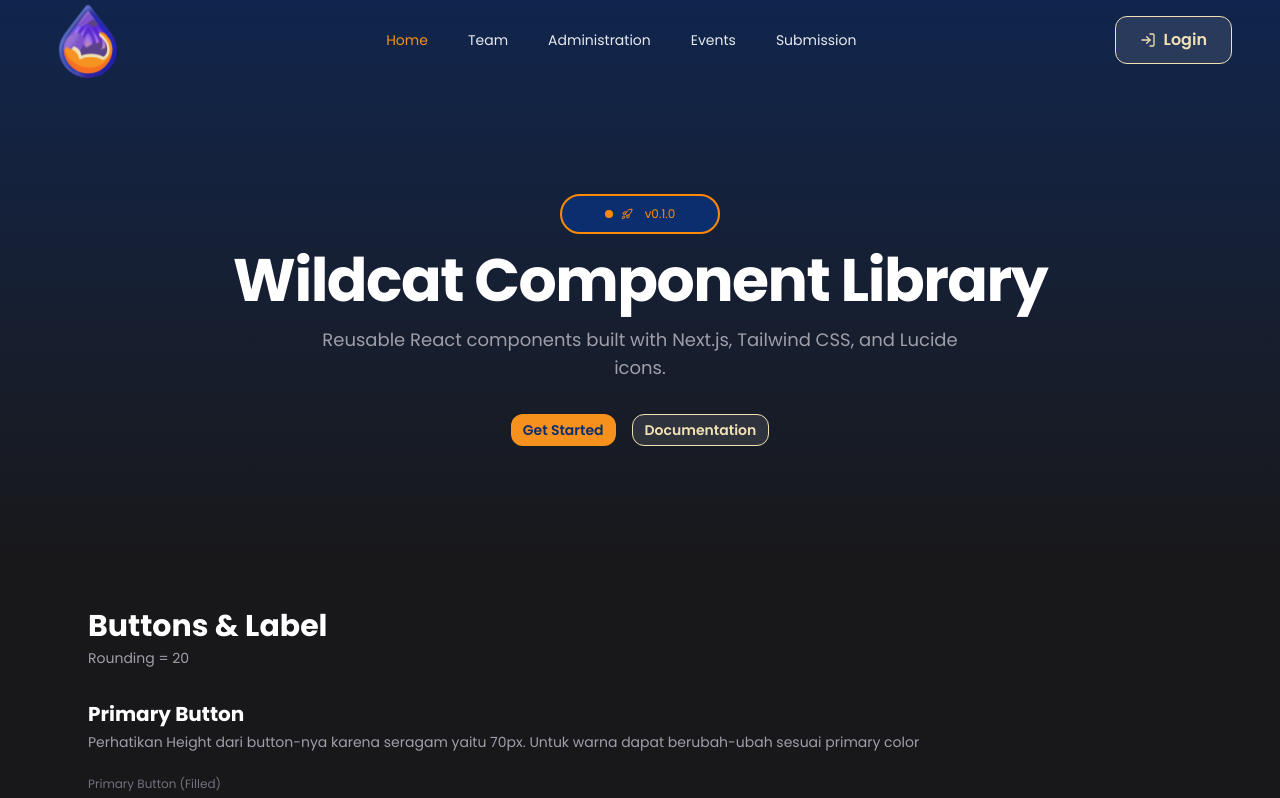
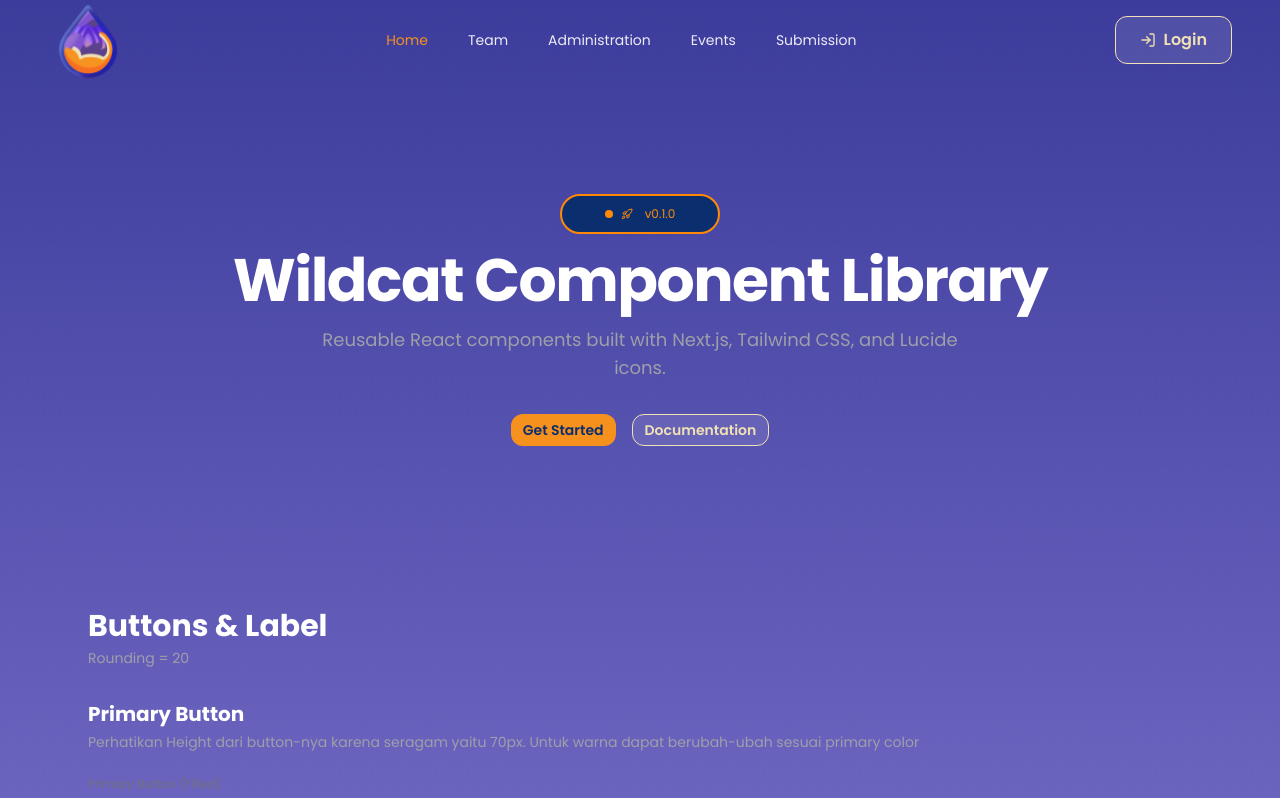
Before and after one commit to AndhikaAddiputra/wildcat-fe, a Next.js app: page / in a window 1280 px wide. Shown: the top 798 px of the page. Built offline with nearby package versions, Linux system fonts and the light colour scheme.

Commit message:
style: adjust backgrounds

```diff
--- a/src/app/events/page.tsx
+++ b/src/app/events/page.tsx
@@ -29,7 +29,7 @@ export default function Event() {
   ];
 
   return (
-    <div className="min-h-screen bg-zinc-900 text-white">
+    <div className="min-h-screen bg-[url(/background-hero-still.svg)] bg-cover text-white">
       <style>{`@import url('https://fonts.googleapis.com/css2?family=Poppins:wght@400;600;700&display=swap');`}</style>
       <style>{`@import url('https://fonts.googleapis.com/css2?family=Manrope:wght@400;700;800&family=Poppins:wght@400;600;700&display=swap');`}</style>
       {/* Navbar - transparent to solid */}
@@ -49,7 +49,7 @@ export default function Event() {
 
       {/* Hero Section */}
       <section
-        className="relative flex pt-36 pb-8 justify-center bg-gradient-to-b from-[#0A2D6E]/60 to-zinc-900 pt-20"
+        className="relative flex pt-36 pb-8 justify-center pt-20"
       >
         <div className="text-left mx-auto w-[80vw]">
           <h3 className="text-[48px] font-extrabold text-transparent bg-clip-text bg-gradient-to-b from-orange-500 to-yellow-400">
--- a/src/app/globals.css
+++ b/src/app/globals.css
@@ -27,6 +27,7 @@
 
 body {
   background: var(--background);
+  background-image: url(/background-hero-still.svg);
   color: var(--foreground);
   font-family: var(--font-sans), system-ui, -apple-system, sans-serif;
 }
--- a/src/app/page.tsx
+++ b/src/app/page.tsx
@@ -59,7 +59,7 @@ export default function Home() {
   ];
 
   return (
-    <div className="min-h-screen bg-zinc-900 text-white">
+    <div className="min-h-screen bg-[url(/background-hero-still.svg)] bg-cover text-white">
       <style>{`@import url('https://fonts.googleapis.com/css2?family=Poppins:wght@400;600;700&display=swap');`}</style>
       <style>{`@import url('https://fonts.googleapis.com/css2?family=Manrope:wght@400;700;800&family=Poppins:wght@400;600;700&display=swap');`}</style>
       {/* Navbar - transparent to solid */}
@@ -78,10 +78,7 @@ export default function Home() {
       />
 
       {/* Hero Section */}
-      <section
-        id="about"
-        className="relative flex min-h-[70vh] items-center justify-center bg-gradient-to-b from-[#0A2D6E]/60 to-zinc-900 pt-20"
-      >
+      <section className="relative flex min-h-[70vh] items-center justify-center pt-20">
         <div className="text-center">
           <Badge variant="verified" className="mb-4">
             <Rocket className="mr-1 h-3 w-3" />
@@ -104,7 +101,7 @@ export default function Home() {
 
       <main className="mx-auto max-w-6xl px-6 py-12">
         {/* ── Primary Button ── */}
-        <section id="buttons" className="mb-16">
+        <section className="mb-16">
           <h2 className="mb-1 text-3xl font-bold">Buttons & Label</h2>
           <p className="mb-8 text-sm text-zinc-400">Rounding = 20</p>
 
@@ -201,7 +198,7 @@ export default function Home() {
           <Separator className="my-8 bg-zinc-800" />
 
           {/* ── Status Label / Badges ── */}
-          <section id="badges">
+          <section>
             <h3 className="mb-1 text-xl font-bold">Status Label / Badges</h3>
             <p className="mb-6 text-sm text-zinc-400">
               Height seragam = 40px, style semua seragam.
@@ -228,7 +225,7 @@ export default function Home() {
         <Separator className="my-8 bg-zinc-800" />
 
         {/* ── Other Components ── */}
-        <section id="components" className="mb-16">
+        <section className="mb-16">
           <h2 className="mb-6 text-3xl font-bold">Cards</h2>
 
           <div className="flex flex-col gap-6 items-start">
@@ -288,7 +285,7 @@ export default function Home() {
         </section>
 
         {/* Badges & Avatars */}
-        <section id="icons" className="mb-16">
+        <section className="mb-16">
           <h2 className="mb-2 text-2xl font-semibold text-zinc-50">
             Badges & Avatars
           </h2>
@@ -324,7 +321,7 @@ export default function Home() {
         </section>
 
         {/* Forms */}
-        <section id="forms" className="mb-16">
+        <section className="mb-16">
           <h2 className="mb-6 text-3xl font-bold">Form Elements</h2>
           <div className="grid gap-6 lg:grid-cols-2">
             <Card>
```
